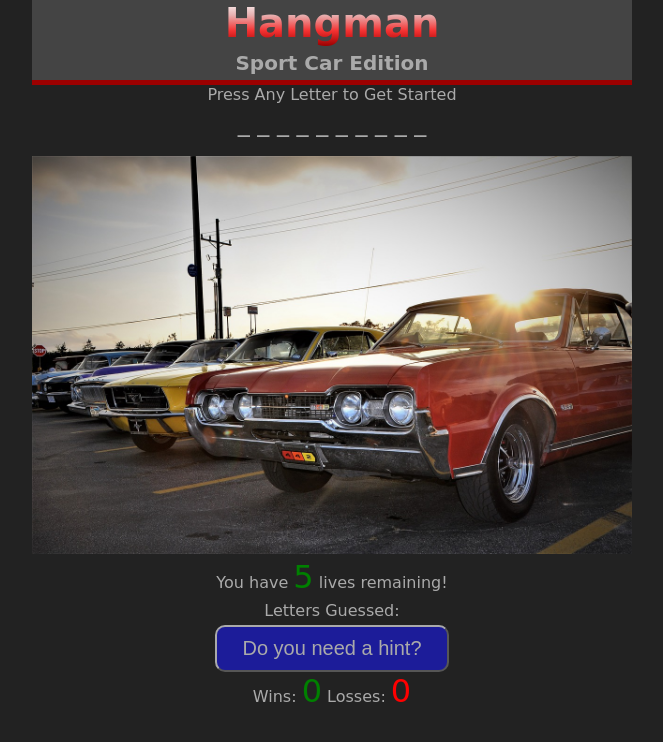
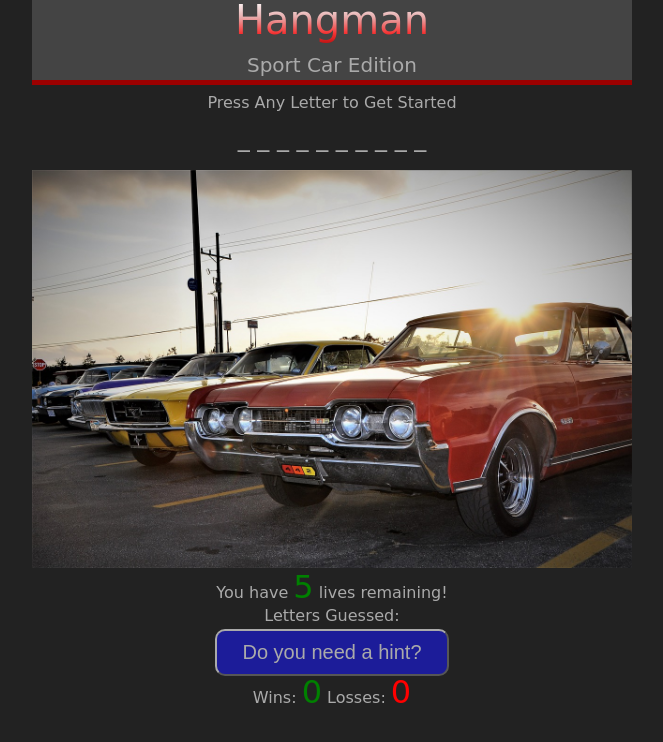
Before and after one commit to CACOOK88/Word-Guess-Game, a plain HTML site: page index.html in a window 1280 px wide. Shown: the whole page, without its empty margins (308-971 px from the left). Drawn offline with Linux system fonts and the light colour scheme; a web font is replaced by a local one.

Commit message:
added in css reset and fixed a few resulting styles

```diff
--- a/assets/css/style.css
+++ b/assets/css/style.css
@@ -1,6 +1,7 @@
 @import url('https://fonts.googleapis.com/css?family=McLaren|Patrick+Hand+SC');
 
 body {
+    display: block;
     margin:0 auto;
     background: #222;
     color: #aaa;
@@ -19,7 +20,7 @@ body {
 .title {
     font-size: 40px;
     margin-bottom: 0;
-    padding-bottom: 0;
+    padding-bottom: 10px;
     margin-top: 0;
     /* CREATE TEXT COLOR GRADIENT */
     background: -webkit-linear-gradient(rgb(255, 255, 255), rgb(231, 175, 175), rgb(245, 50, 50), rgb(156, 0, 0));
@@ -33,14 +34,21 @@ body {
    font-size: 20px
 }
 
+#get-started {
+    padding: 10px;
+}
+
 #word {
     font-size: 1.5rem;
+    padding: 10px;
 }
 
 /* MANAGE IMAGE DIV TO KEEP MINIMIZE SCROLLING */
 .image-container {
     max-width: 600px;
     margin: 0 auto;
+    padding-top: 10px;
+    margin-top: 10px;
 }
 img {
     max-width: 100%;
--- a/index.html
+++ b/index.html
@@ -5,7 +5,7 @@
     <meta http-equiv="X-UA-Compatible" content="ie=edge">
     <meta name="viewport" content="width=device-width, initial-scale=1.0">
     <title>Hangman</title>
-    <!-- <link rel="stylesheet" href="assets/css/reset.css"> -->
+    <link rel="stylesheet" href="assets/css/reset.css">
     <link rel="stylesheet" href="assets/css/style.css">
 </head>
 <body>
```
